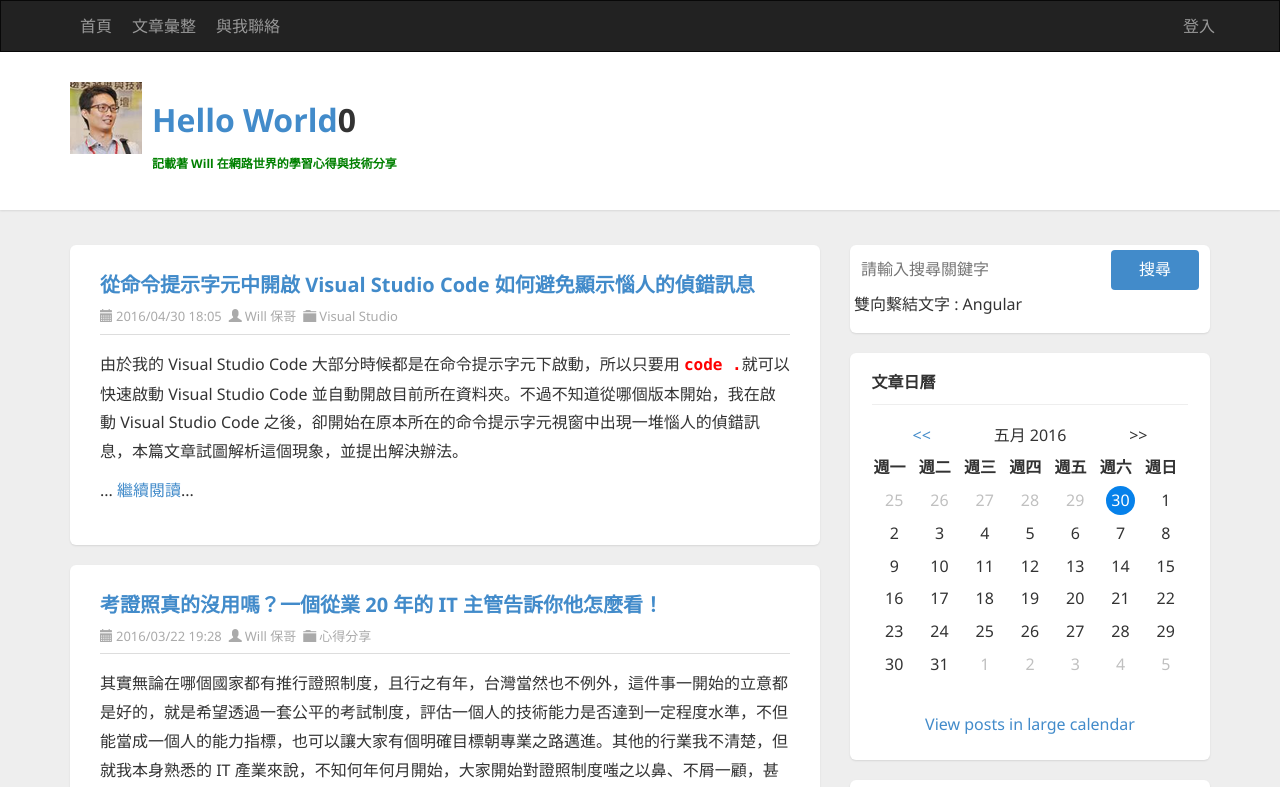
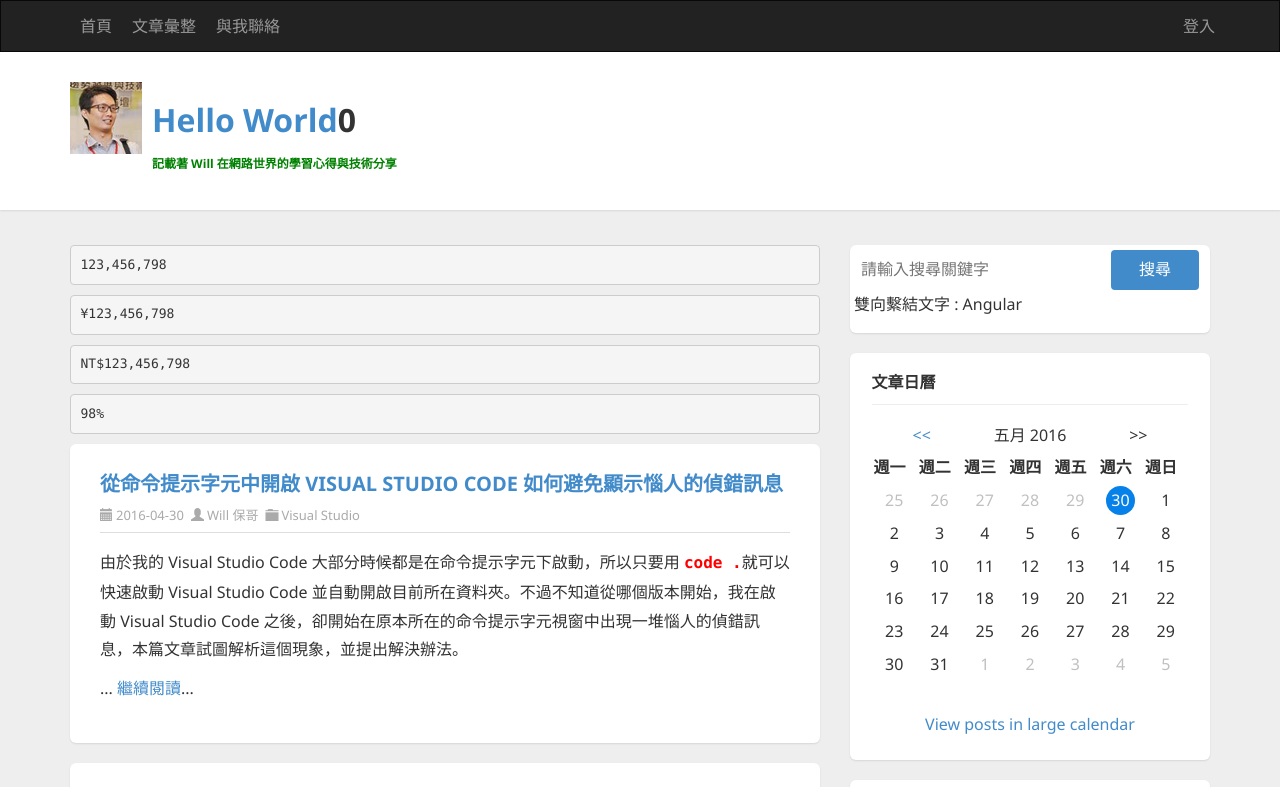
Before and after one commit to hsukelvin/ng220616, an Angular app: page / in a window 1280 px wide. Shown: the top 787 px of the page. Built offline with nearby package versions, Linux system fonts and the light colour scheme.

Commit message:
示範 Pipe 用法

```diff
--- a/src/app/app.component.html
+++ b/src/app/app.component.html
@@ -7,14 +7,18 @@
           <div id="ctl00_cphBody_divError"></div>
           <div id="ctl00_cphBody_PostList1_posts" class="posts">
             <!-- <pre>{{ data | json }}</pre> -->
+            <pre>{{ 123456798 | number }}</pre>
+            <pre>{{ 123456798 | currency:currencyCode:'symbol':'1.0-0' }}</pre>
+            <pre>NT${{ 123456798 | number }}</pre>
+            <pre>{{ 0.98 | percent }}</pre>
             <!-- Article START-->
             <article class="post" id="post{{item.id}}" *ngFor="let item of data; let i=index">
               <header class="post-header">
                 <h2 class="post-title">
-                    <a [href]="item.href">{{ item.title }}</a>
+                    <a [href]="item.href">{{ item.title | uppercase }}</a>
                 </h2>
                 <div class="post-info clearfix">
-                  <span class="post-date"><i class="glyphicon glyphicon-calendar"></i>{{ item.date }}</span>
+                  <span class="post-date"><i class="glyphicon glyphicon-calendar"></i>{{ item.date | date:'yyyy-MM-dd' }}</span>
                   <span class="post-author"><i class="glyphicon glyphicon-user"></i><a href="http://blog.miniasp.com/author/will.aspx">{{ item.author }}</a></span>
                   <span class="post-category"><i class="glyphicon glyphicon-folder-close"></i><a [href]="item['category-link']">{{ item.category }}</a></span>
                 </div>
--- a/src/app/app.component.ts
+++ b/src/app/app.component.ts
@@ -9,8 +9,13 @@ import { Component, OnDestroy, OnInit } from '@angular/core';
 export class AppComponent implements OnInit, OnDestroy {
   keyword = 'Angular';
   data: any[] = [];
+  currencyCode = 'TWD';
 
-  constructor(private http: HttpClient) { }
+  constructor(private http: HttpClient) {
+    setTimeout(() => {
+      this.currencyCode = 'JPY'
+    }, 2000);
+  }
 
   ngOnInit(): void {
     //Called after the constructor, initializing input properties, and the first call to ngOnChanges.
```
